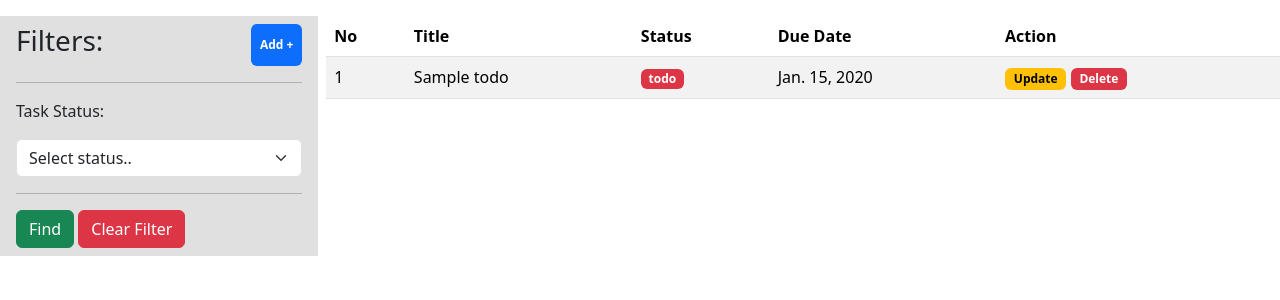
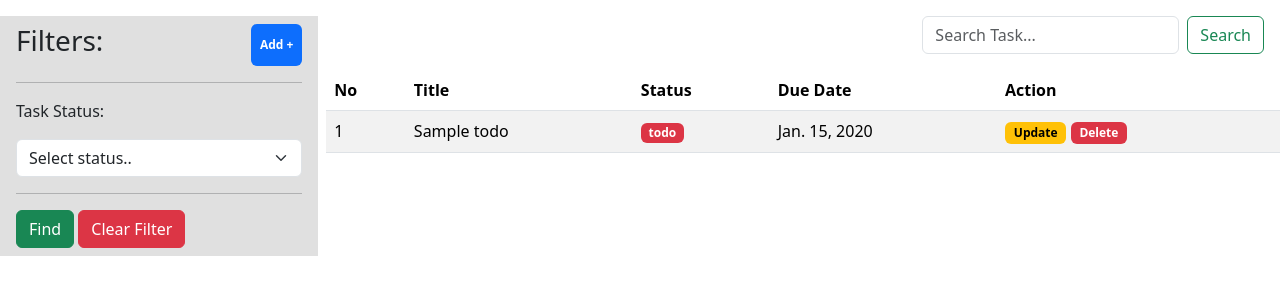
Before and after one commit to GautamSavsaviya/TaskTrackr, a Django app: page / in a window 1280 px wide. Shown: the part 56-356 px from the top of the page. Run offline with Django 5.2, Linux system fonts and the light colour scheme; tables that the repository leaves empty hold one stand-in row (values such as "Sample post"); some libraries are stand-ins or nearby versions.

Commit message:
add search feature

```diff
--- a/todo/templates/todo/index.html
+++ b/todo/templates/todo/index.html
@@ -22,6 +22,7 @@
     </div>
 
     <div class="w-75 ms-2">
+      {% include "todo/search_task.html" %}
       {% include "todo/tasks_table.html" %}
     </div>
   </div>
--- /dev/null
+++ b/todo/templates/todo/search_task.html
@@ -0,0 +1,8 @@
+<div class="d-flex justify-content-between mb-3 align-items-center px-3">
+    <div class="ms-auto">
+        <form action="{% url "search" %}" method="get" class="d-flex">
+            <input type="text" class="form-control" name="q" id="search" placeholder="Search Task...">
+            <button type="submit" class="btn btn-outline-success ms-2">Search</button>
+        </form>
+    </div>
+</div>
--- a/todo/urls.py
+++ b/todo/urls.py
@@ -7,4 +7,5 @@ urlpatterns = [
     path("task/add", views.add_task, name="add_task"),
     path("task/update/<int:pk>", views.update_task, name="update_task"),
     path("task/delete/<int:pk>", views.delete_task, name="delete_task"),
+    path("task/search", views.search, name="search"),
 ]
--- a/todo/views.py
+++ b/todo/views.py
@@ -2,6 +2,7 @@ from django.shortcuts import render, HttpResponse, redirect, get_object_or_404
 from todo.models import Todo
 from todo.forms import AddTodoForm, UpdateTodoForm
 from django.contrib import messages
+from django.db.models import Q
 
 
 # Create your views here.
@@ -54,3 +55,18 @@ def delete_task(request, pk):
         task.delete()
         messages.success(request, f"Task `{task.title}` Deleted Successfully.")
     return redirect("home")
+
+
+def search(request):
+    if request.method == "GET":
+        key = request.GET.get("q")
+
+        STATUS = {"todo": "TD", "in-progress": "IP", "done": "Done"}
+
+        tasks = Todo.objects.filter(Q(title__icontains=key) | Q(status__icontains=STATUS[key.lower()]))
+        form = AddTodoForm()
+        update_forms = {task.id: UpdateTodoForm(instance=task) for task in tasks}
+        context = {"tasks": tasks, "form": form, "update_forms": update_forms}
+
+        return render(request, "todo/index.html", context=context)
+    return redirect("home")
```
